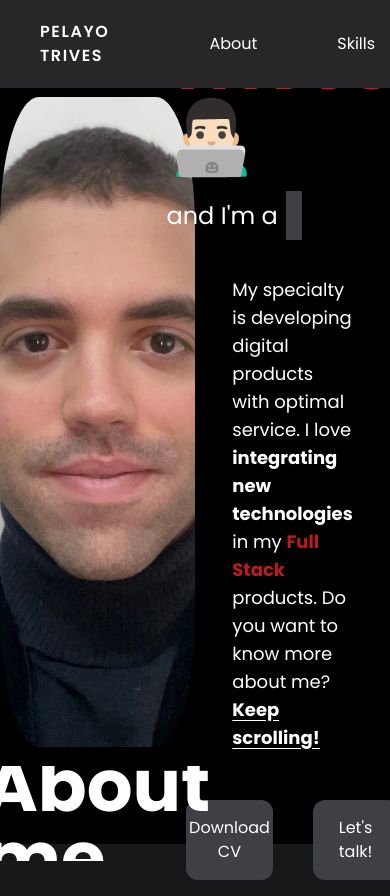
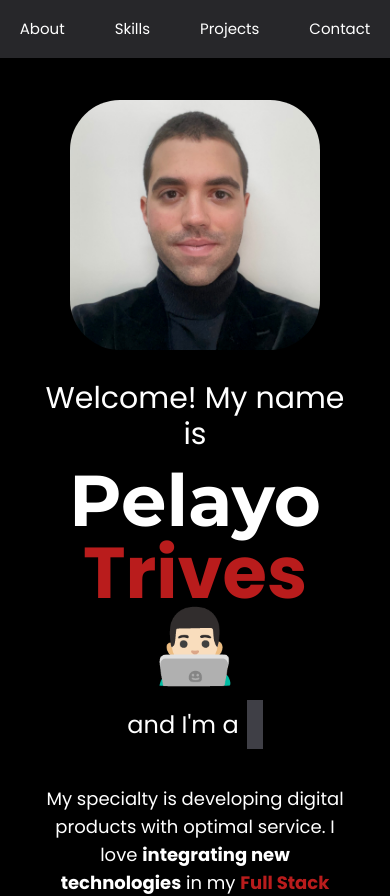
Before and after one commit to pelayotrives/portfolio, a React (Create React App) app: page / in a window 390 px wide. Shown: the top 896 px of the page. Built offline with nearby package versions, Linux system fonts and the light colour scheme.

Commit message:
Mobile responsive part 1.

```diff
--- a/src/components/footer/footer.css
+++ b/src/components/footer/footer.css
@@ -9,7 +9,7 @@
 }
 
 .icon-footer-up:hover {
-    transform: rotate(360deg);
+    transform: scale(1.2) rotate(360deg);
 }
 
 .logo-footer-scroll {
--- a/src/components/intro/Intro.jsx
+++ b/src/components/intro/Intro.jsx
@@ -9,7 +9,7 @@ function Intro() {
 
     // Usamos el hook de React Simple Typewriter
     const {text} = useTypewriter({
-      words: [ 'Full Stack Developer!', 'Multimedia Developer!', 'Designer!', 'Digital Strategy Manager!', 'Lifelong Learner!'], //* Frases que introduciremos.
+      words: [ 'Full Stack Developer!', 'Multimedia Developer!', 'Designer!', 'Strategy Manager!', 'Lifelong Learner!'], //* Frases que introduciremos.
       loop: 0, //* Infinito.
       typeSpeed: 75, //* Velocidad de typeo.
       deleteSpeed: 50, //* Velocidad de borrado.
@@ -62,7 +62,7 @@ function Intro() {
 
           {/* ******** Scroll Arrow ******** */}
 
-          <a href="#about"><Indicator/></a>
+          <a className='indicator' href="#about"><Indicator/></a>
 
         </div>
 
--- a/src/components/intro/intro.css
+++ b/src/components/intro/intro.css
@@ -3,7 +3,7 @@
   background-color: #cccccc;
   background-repeat: no-repeat;
   background-position: center;
-  background-size: 650px;
+  background-size: cover;
   border-radius: 20%;
   transition: all 0.5s;
   width: 650px;
@@ -15,10 +15,7 @@
   background-color: #cccccc;
   background-repeat: no-repeat;
   background-position: center;
-  background-size: 650px;
   transform: scale(1.02);
-  width: 650px;
-  height: 650px;
 }
 
 .intro-right-wrapper-name {
@@ -48,3 +45,37 @@
     opacity: 1;
   }
 }
+
+/************************ MEDIA QUERIES ************************/
+
+@media only screen and (max-width: 600px) {
+
+  .intro {
+    display: flex;
+    flex-direction: column;
+    text-align: center;
+    align-items: center;
+    align-content: center;
+    align-self: center;
+    justify-content: center;
+    justify-items: center;
+    height: 100%;
+  }
+
+  .intro-left, .intro-right {
+    width: 100%;
+  }
+
+  .intro-left-image {
+    width: 250px;
+    height: 250px;
+    margin-bottom: 30px;
+    margin-top: 100px;
+  }
+
+  .indicator {
+    margin-bottom: 70px;
+  }
+
+
+}
--- a/src/components/navbar/Navbar.jsx
+++ b/src/components/navbar/Navbar.jsx
@@ -10,6 +10,7 @@ function Navbar() {
 
             <div className='navbar-links-container-left flex flex-row sm:justify-start justify-center justify-items-center content-center items-center self-center p-5'>
                 <li className='mr-20 ml-5 page-title'><a className='name-icon font-semibold tracking-widest' href='#intro'>{capitalize("Pelayo Trives")}</a></li>
+
             </div>
 
             <div className='navbar-links-container-right flex flex-row justify-center justify-items-center content-center items-center self-center'>
--- a/src/components/navbar/navbar.css
+++ b/src/components/navbar/navbar.css
@@ -29,3 +29,31 @@
   color: pink;
   transform: scale(1.10);
 }
+
+@media only screen and (max-width: 600px) {
+  .navbar-links {
+    display: flex;
+    flex-direction: column;
+    text-align: center;
+  }
+
+  .navbar-links-container-left {
+    padding: 0;
+  }
+
+  .navbar-links-container-right {
+    padding: 17.5px;
+  }
+
+  .page-title {
+    margin: 0 auto;
+    font-size: 15px;
+    display: none;
+  }
+
+  .link {
+    margin: 0 auto;
+    padding: 0px 25px;
+    font-size: 15px;
+  }
+}
```
Also changed, not shown: public/Logo.png (added).
